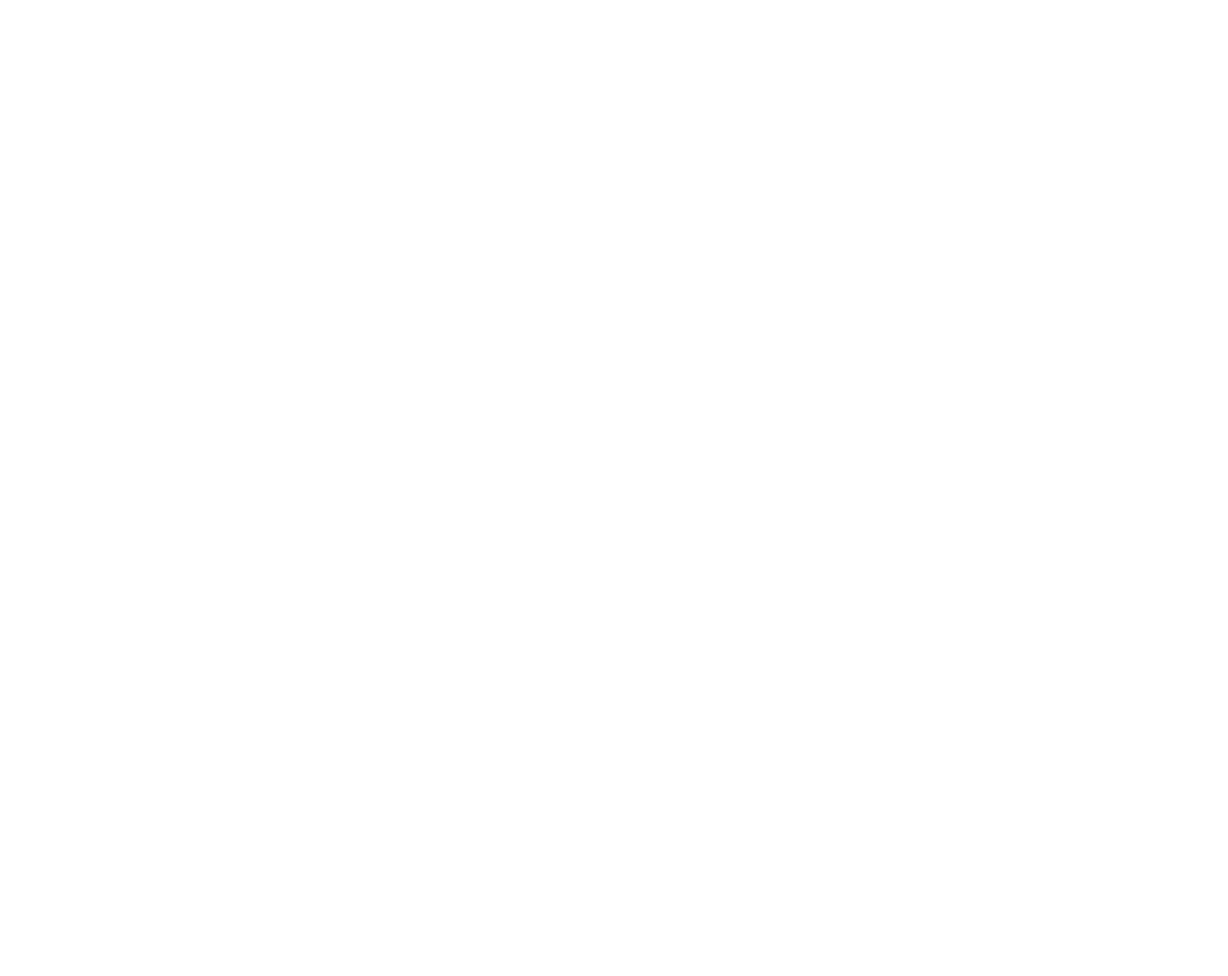
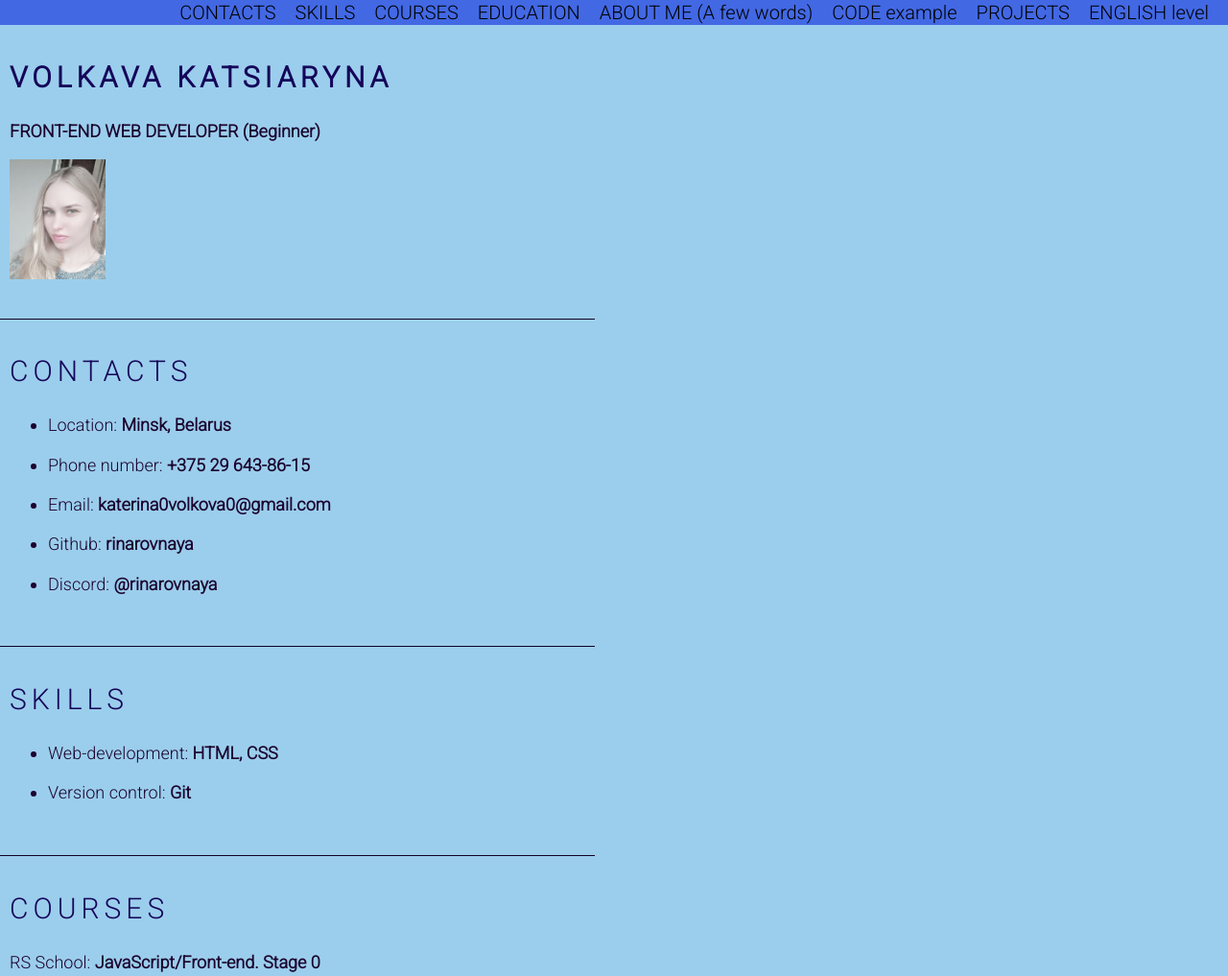
Before and after one commit to rinarovnaya/rsschool-cv, a plain HTML site: page index.html in a window 1280 px wide. Shown: the top 1017 px of the page at 96% size. Before the commit the page ends 800 px from the top, so only its background shows below. Drawn offline with Linux system fonts and the light colour scheme.

Commit message:
docs: add information in html file

```diff
--- a/index.html
+++ b/index.html
@@ -0,0 +1,144 @@
+<!DOCTYPE html>
+<html lang="en">
+
+<head>
+	<meta charset="UTF-8">
+	<link rel="stylesheet" href="style.css">
+	<link rel="icon" href="assets/img/avatars_mds_yandex_net-i.ico">
+	<link rel="preconnect" href="https://fonts.googleapis.com">
+	<link rel="preconnect" href="https://fonts.gstatic.com" crossorigin>
+	<link href="https://fonts.googleapis.com/css2?family=Roboto+Slab:wght@300&family=Roboto:wght@300&display=swap"
+		rel="stylesheet">
+	<title>CV</title>
+</head>
+
+<body>
+
+	<header class="header">
+		<div class="container">
+			<nav class="nav">
+				<ul class="nav-list">
+					<li class="nav-item"><a href="#anchor1">CONTACTS</a></li>
+					<li class="nav-item"><a href="#anchor2">SKILLS</a></li>
+					<li class="nav-item"><a href="#anchor3">COURSES</a></li>
+					<li class="nav-item"><a href="#anchor4">EDUCATION</a></li>
+					<li class="nav-item"><a href="#anchor5">ABOUT ME (A few words)</a></li>
+					<li class="nav-item"><a href="#anchor6">CODE example</a></li>
+					<li class="nav-item"><a href="#anchor7">PROJECTS</a></li>
+					<li class="nav-item"><a href="#anchor8">ENGLISH level</a></li>
+				</ul>
+			</nav>
+		</div>
+	</header>
+
+	<main class="main main-container">
+		<div class="container">
+
+			<section class="section" id="profile">
+				<h1 class="section-title"><b>VOLKAVA KATSIARYNA</b></h1>
+				<p><b>FRONT-END WEB DEVELOPER (Beginner)</b></p>
+				<img src="assets/img/photo.jpg" alt="my photo" width="100">
+			</section>
+
+			<section class="section" id="contacts">
+				<div id="anchor1">
+					<h2 class="section-title">CONTACTS</h2>
+					<ul>
+						<li>
+							<p>Location: <b>Minsk, Belarus</b></p>
+						</li>
+						<li>
+							<p>Phone number: <b>+375 29 643-86-15</b></p>
+						</li>
+						<li>
+							<p>Email: <b>katerina0volkova0@gmail.com</b></p>
+						</li>
+						<li>
+							<p>Github: <b>rinarovnaya</b></p>
+						</li>
+						<li>
+							<p>Discord: <b>@rinarovnaya</b></p>
+						</li>
+					</ul>
+				</div>
+			</section>
+
+			<section class="section" id="skills">
+				<div id="anchor2">
+					<h2 class="section-title">SKILLS</h2>
+					<ul>
+						<li>
+							<p>Web-development: <b>HTML, CSS</b></p>
+						</li>
+						<li>
+							<p>Version control: <b>Git</b></p>
+						</li>
+					</ul>
+				</div>
+			</section>
+
+			<section class="section" id="courses">
+				<div id="anchor3">
+					<h2 class="section-title">COURSES</h2>
+					<p>RS School: <b>JavaScript/Front-end. Stage 0</b></p>
+				</div>
+			</section>
+
+			<section class="section" id="education">
+				<div id="anchor4">
+					<h2 class="section-title">EDUCATION</h2>
+					<p><b>Belarusian State Technological University</b></p>
+				</div>
+			</section>
+
+			<section class="section" id="aboutme">
+				<div id="anchor5">
+					<h2 class="section-title">ABOUT ME (A few words)</h2>
+					<p>I'm not a programmer yet, but I want to become one. My main goal now is to learn a JavaScript at
+						a high
+						level. I would like to work under the guidance of an experienced developer to gain hands-on
+						experience.
+					</p>
+				</div>
+			</section>
+
+			<section class="section" id="code">
+				<div id="anchor6">
+					<h2 class="section-title">CODE example</h2>
+					<pre>
+					let animal = {
+						name: "animal",
+						age: 10,
+						childs: ["child 1", "child 2"]
+					   };
+				        </pre>
+				</div>
+			</section>
+
+			<section class="section" id="projects">
+				<div id="anchor7">
+					<h2 class="section-title">PROJECTS</h2>
+					<p><b>CV</b></p>
+				</div>
+			</section>
+
+			<section class="section" id="english">
+				<div id="anchor8">
+					<h2 class="section-title">ENGLISH level</h2>
+					<p><b>A1-Beginner</b></p>
+				</div>
+			</section>
+		</div>
+	</main>
+
+	<footer class="footer">
+		<div class="container">
+			<a href="https://github.com/rinarovnaya">GitHub</a>
+			<img src="https://rs.school/images/rs_school_js.svg" alt="RSSCHOOL" width="200">
+			<a href="https://rs.school/js/">RSShool</a>
+		</div>
+
+	</footer>
+</body>
+
+</html>
--- a/style.css
+++ b/style.css
@@ -1 +1,104 @@
-css
+* {
+    box-sizing: border-box;
+  }
+
+  html {
+	scroll-behavior: smooth;
+  }
+
+body {
+	min-width: 320px;
+	min-height: 100vh;
+	margin: 0;
+	padding: 0;
+	display: flex;
+	flex-direction: column;
+	justify-content: space-between;
+	font-family: 'Roboto', sans-serif;
+	font-size: 18px;
+	font-weight: 400;
+	line-height: 1.3;
+	color: #1b032e;
+  }
+
+.container {
+    max-width: 1440px;
+    margin: 0 auto;
+}
+
+.main{
+	background-color: #9bceec;
+}
+
+.main-container {
+	display: flex;
+	flex-wrap: wrap;
+  }
+
+  .section {
+	width: calc(50% - 20px);
+	padding: 10px;
+	padding-bottom: 35px;
+	border-bottom: 1px solid #110124;
+  }
+  @media (max-width: 768px) {
+	.section {
+	  width: 100%;
+	}
+  }
+
+.header {
+	background-color: #4268e4;
+  }
+
+  .nav-list {
+	display: flex;
+	justify-content: flex-end;
+	align-items: center;
+	margin: 0;
+	padding: 0;
+	list-style: none;
+  }
+
+  .nav-link {
+	padding: 0 20px;
+	line-height: 50px;
+  }
+  .nav-link:hover::after {
+	opacity: 1;
+	animation-name: slidein;
+	animation-duration: 1s;
+	animation-fill-mode: forwards;
+  }
+
+  .nav-item {
+	margin-right: 20px;
+	font-size: 20px;
+  }
+
+  nav a {
+	color: #000;
+	text-decoration: none;
+  }
+
+  .section-item a {
+	color: #829985;
+	text-decoration: none;
+	transition: color 0.5s;
+  }
+  .section-item a:hover {
+	color: #4d2323;
+  }
+
+  .section-title {
+	font-size: 30px;
+	font-weight: 400;
+	text-transform: uppercase;
+	letter-spacing: 5px;
+	color: #15055a;
+  }
+.footer{
+	background-color: #9c72cf;
+	color: #000000	;
+	font-weight: bold;
+}
```
Also changed, not shown: assets/IMG/avatars_mds_yandex_net-i.ico (added).
